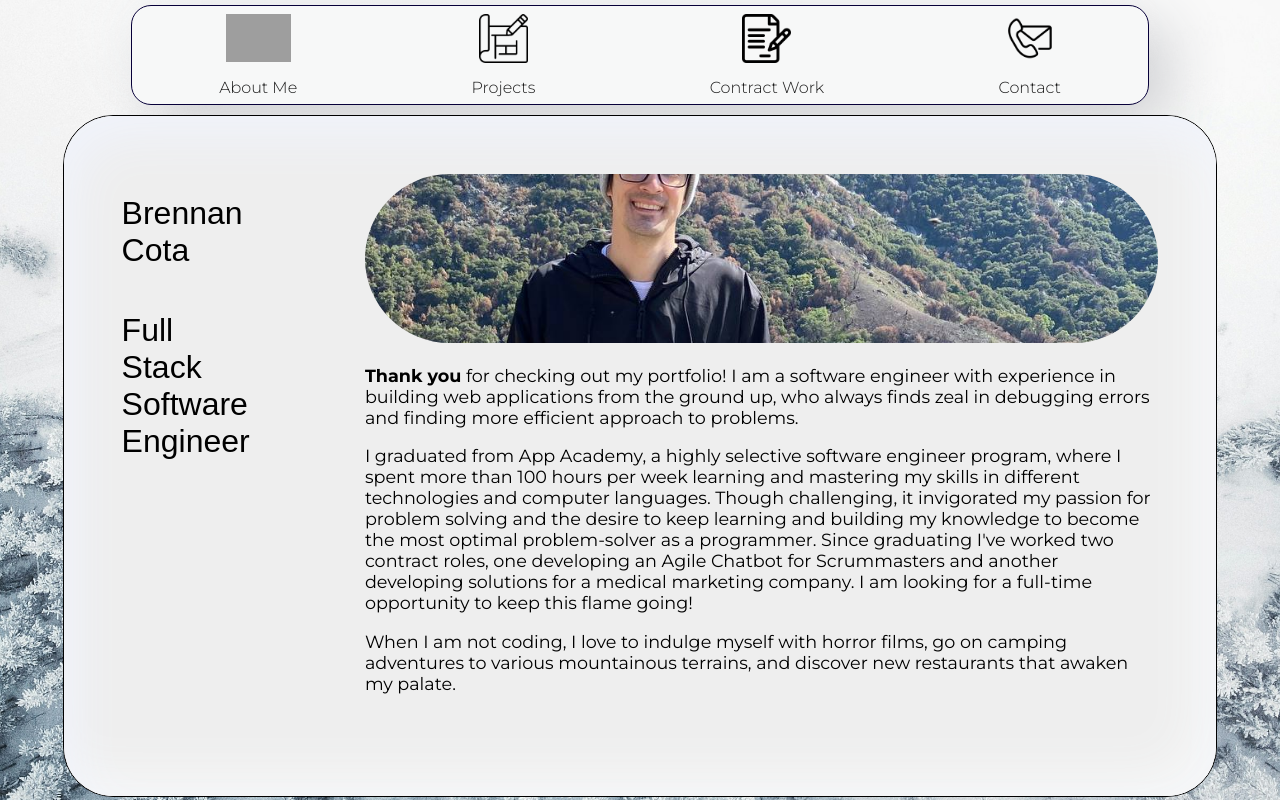
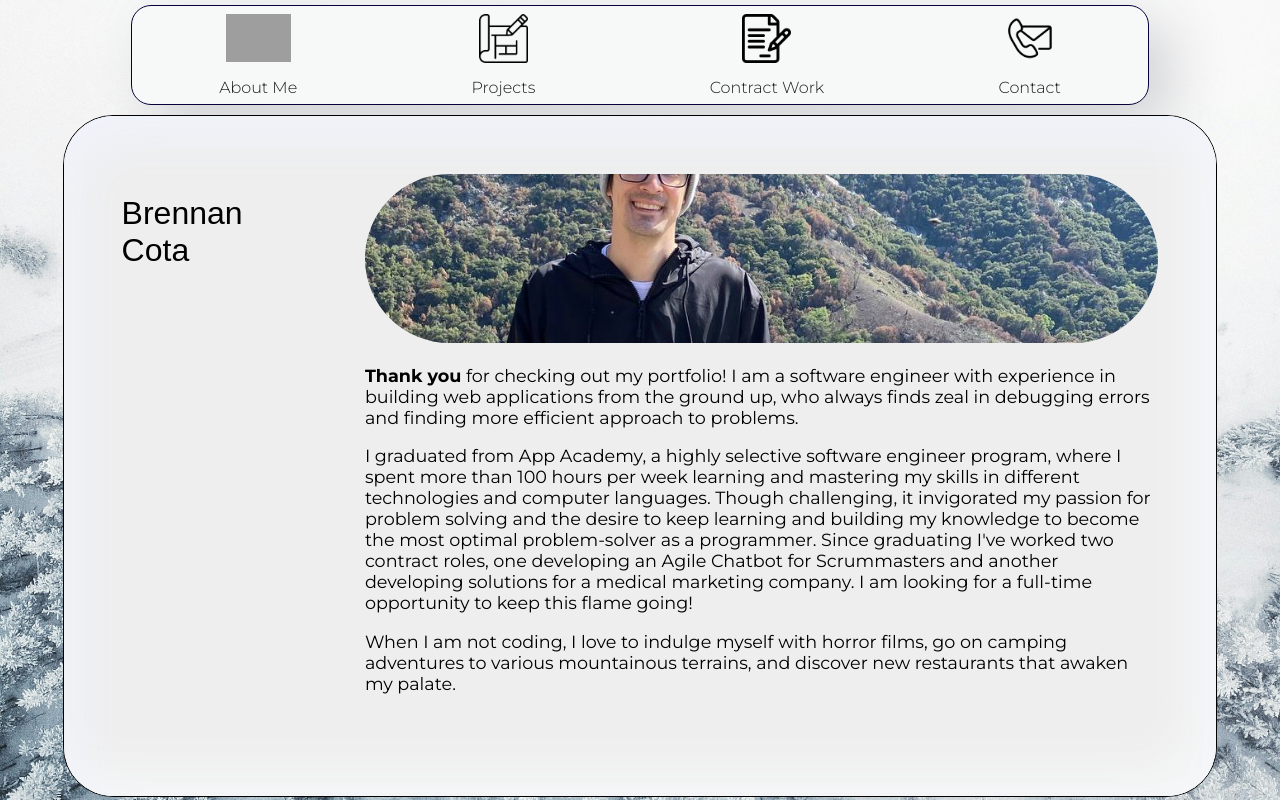
Before and after one commit to Sleightttt/Austin_Roach, a React (Create React App) app in the folder planner-app/: page / in a window 1280 px wide. Built offline with nearby package versions, Linux system fonts and the light colour scheme; grey boxes are pictures that could not be loaded.

Commit message:
fixed inital load of titles in about

```diff
--- a/planner-app/src/components/About/About.css
+++ b/planner-app/src/components/About/About.css
@@ -11,7 +11,7 @@
 
 .name-h {
   font-family: "Tittilium Web", sans-serif;
-  font-weight: 100;
+  font-weight: 400;
   overflow: wrap;
 }
 .name-h2 {
--- a/planner-app/src/components/About/AboutNav.js
+++ b/planner-app/src/components/About/AboutNav.js
@@ -9,6 +9,7 @@ const AboutNav = () => {
   ];
   const [currentTitleIndex, setCurrentTitleIndex] = useState(0);
   const [fadeIn, setFadeIn] = useState(false); // Initially set to false
+  const [initialLoad, setInitialLoad] = useState(true);
 
   useEffect(() => {
     const intervalId = setInterval(() => {
@@ -17,17 +18,29 @@ const AboutNav = () => {
         setCurrentTitleIndex((prevIndex) => (prevIndex + 1) % titles.length);
         setFadeIn(true); // Start fading in with the new title
       }, 500); // Wait for 500ms before changing the title
-    }, 3000); // Change the title every 3 seconds (3000 milliseconds)
+    }, 4000); // Change the title every 3 seconds (3000 milliseconds)
+
+    // Disable initial sliding animation after the first load
+    if (initialLoad) {
+      setTimeout(() => {
+        setInitialLoad(false);
+        setFadeIn(true); // Start fading in the first title after sliding animation
+      }, 1000); // Adjust this timeout to match the sliding animation duration
+    }
 
     return () => clearInterval(intervalId); // Clean up the interval
-  }, []);
+  }, [initialLoad]);
 
   return (
     <div className="aboutnav-cont">
-      <h1 className={`name-h slide-right ${fadeIn ? "fade-in" : "fade-out"}`}>
+      <h1 className={`name-h slide-left ${fadeIn ? "fade-in" : "fade-out"}`}>
         Brennan Cota
       </h1>
-      <h1 className={`name-h ${fadeIn ? "fade-in" : "fade-out"}`}>
+      <h1
+        className={`name-h2 ${initialLoad ? "slide-right" : ""} ${
+          fadeIn ? "fade-in" : "fade-out"
+        }`}
+      >
         {titles[currentTitleIndex]}
       </h1>
     </div>
```
